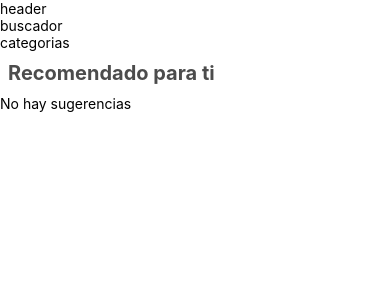
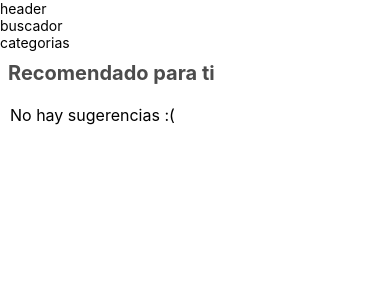
Before and after one commit to salmuzblues/appVideoReactNative, a React Native app: screen / in a window 390 px wide. Shown: the top 300 px of the page. Built offline with nearby package versions, Linux system fonts and the light colour scheme.

Commit message:
adding  styles to Empty component

```diff
--- a/src/videos/components/empty.js
+++ b/src/videos/components/empty.js
@@ -7,11 +7,19 @@ import {
 
 function Empty (props) {
 return (
-   <View>
-       <Text>{props.text}</Text>
+   <View style={styles.container}>
+       <Text style={styles.text}>{props.text}</Text>
    </View>
 )
-
 }
 
+// vamos a darle estilos para el component Empty
+const styles = StyleSheet.create({
+    container:{
+        padding: 10,
+    },
+    text: {
+        fontSize: 16
+    }
+})
 export default Empty;
--- a/src/videos/containers/suggestion-list.js
+++ b/src/videos/containers/suggestion-list.js
@@ -10,10 +10,17 @@ import Layout from '../components/suggestion-list-layout';
 import Empty from '../components/empty';
 class SuggestionList extends Component {
 // creamos una funcion
-renderEmpty = () => <Empty text="No hay sugerencias"/>
+renderEmpty = () => <Empty text="No hay sugerencias :("/>
 render() {
     const list  = [
-
+        /* {
+            key: '1',
+            title: 'Titulo',
+        },
+        {
+            key: '2',
+            title: 'Otro Titulo'
+        } */
     ]
 
     // return an array
```
